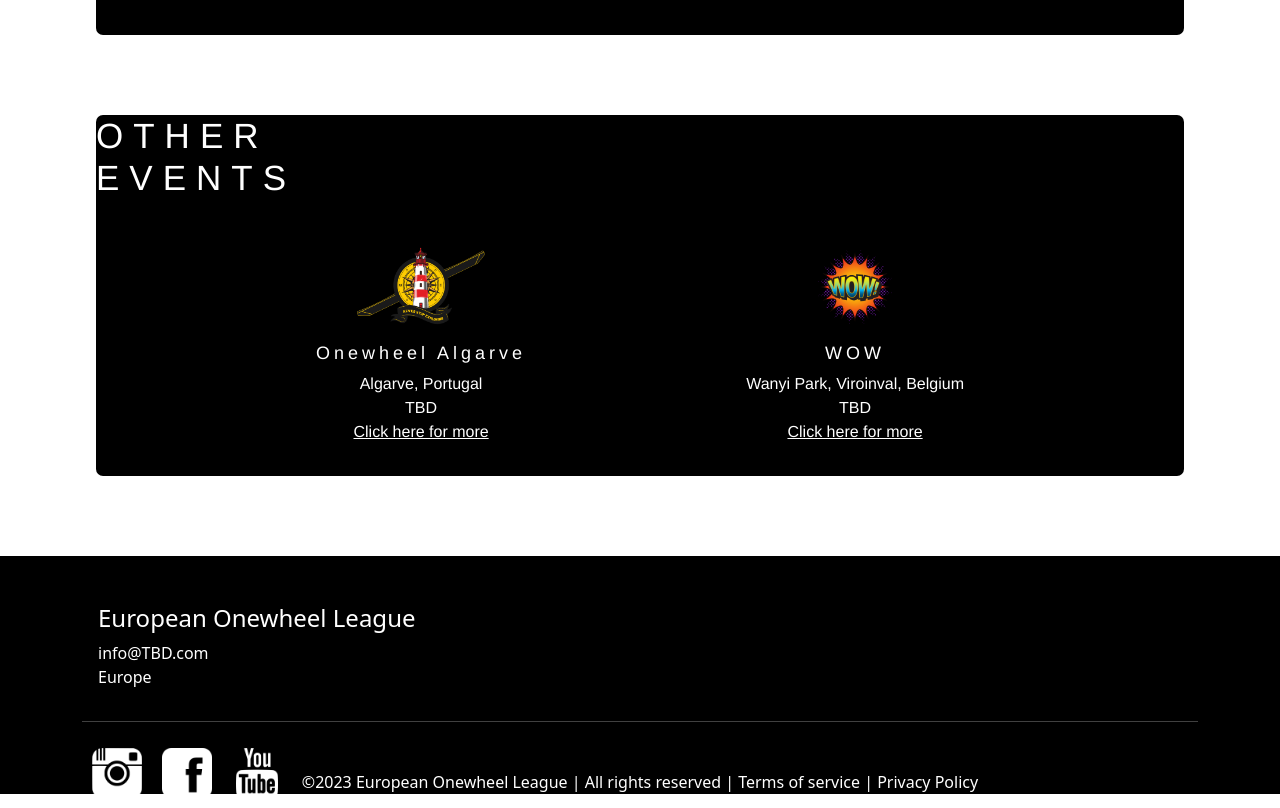
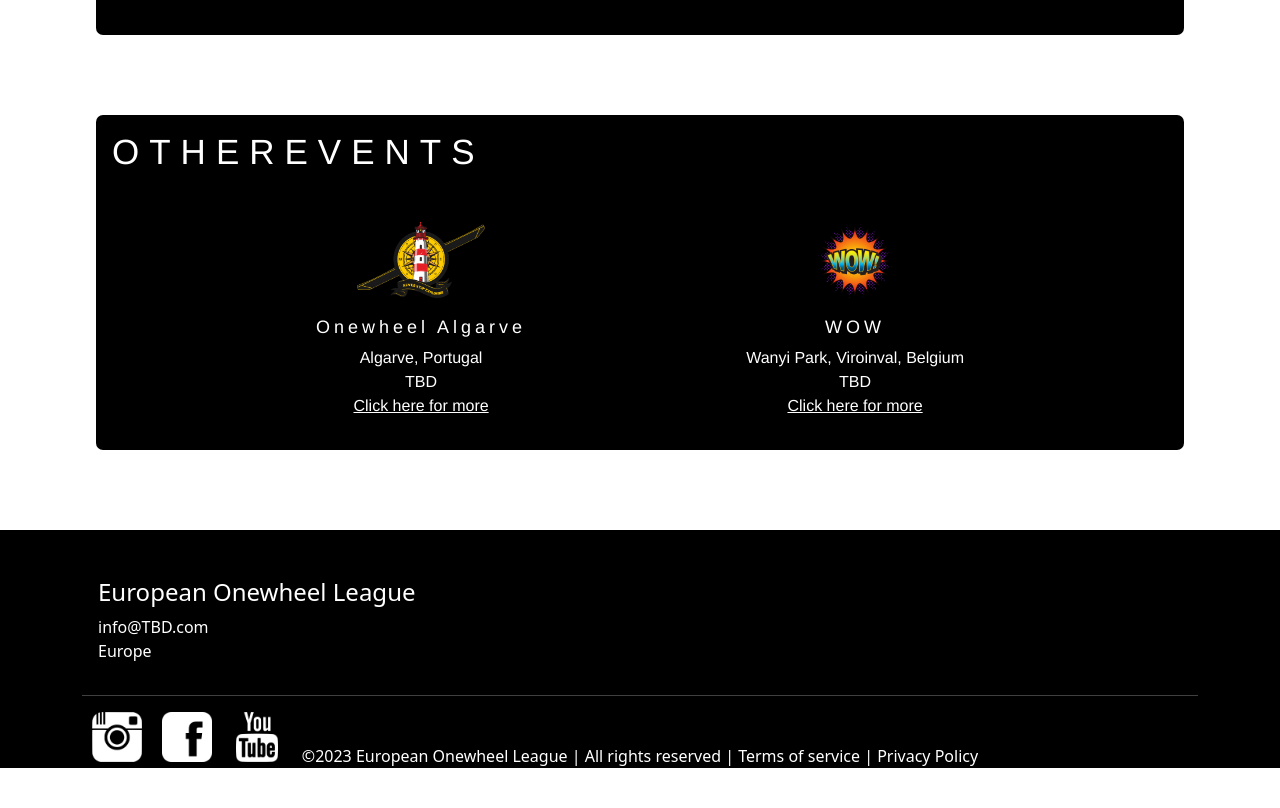
Before and after one commit to maxcramer/euow, a React (Create React App) app: page / in a window 1280 px wide. Shown: the part 1467-2275 px from the top of the page. After the commit the page ends 2235 px from the top, so only its background shows below. Built offline with nearby package versions, Linux system fonts and the light colour scheme.

Commit message:
fixing footer and oe in desktop, homepage finished for now

```diff
--- a/src/components/Footer/footer.css
+++ b/src/components/Footer/footer.css
@@ -38,7 +38,7 @@
 .icon {
   height: 50px;
   width: auto;
-  margin: 10px;
+  margin: 0 10px;
 }
 
 @media only screen and (max-width: 1020px) {
--- a/src/components/OE_DatesBar/OE_DatesBar.css
+++ b/src/components/OE_DatesBar/OE_DatesBar.css
@@ -0,0 +1,112 @@
+.oe_bg {
+  width: 85%;
+  background-color: black;
+  margin: 5rem auto;
+  border-radius: 7px;
+  min-height: 30rem;
+  padding-bottom: 3rem;
+}
+
+.oe_dates_container {
+  display: flex;
+  flex-direction: column;
+  justify-content: space-evenly;
+}
+
+.oe_title {
+  padding: 2rem 0 0 0;
+  font-size: 35px;
+  letter-spacing: 10px;
+  color: white;
+  text-align: center;
+  font-family: "Franklin Gothic Medium", "Arial Narrow", Arial, sans-serif;
+}
+
+.oe_title_container {
+  display: flex;
+  flex-direction: column;
+}
+
+.under {
+  padding-top: 0;
+}
+
+.oe_dates_item {
+  margin: 3rem 0 0 0;
+  color: white;
+  font-family: "Franklin Gothic Medium", "Arial Narrow", Arial, sans-serif;
+  text-decoration: none;
+}
+
+.oe_date_img {
+  min-width: 3rem;
+  min-height: 3rem;
+  height: 7rem;
+}
+
+.fi_logo {
+  height: 14rem;
+}
+
+.oe_date_img_bg_white {
+  background: white;
+  border-radius: 20px;
+  padding: 7px;
+}
+
+.sor_logo {
+  height: 10rem;
+}
+
+.oe_date_item_title {
+  letter-spacing: 4px;
+  font-size: 27px;
+  margin-top: 1rem;
+}
+
+.oe_date_item_info {
+  font-size: 16px;
+}
+
+.oe_date_item_info p {
+  margin-bottom: 0;
+}
+
+/* for ipad and desktop  */
+@media (min-width: 1200px) {
+  .oe_dates_container {
+    flex-direction: row;
+  }
+
+  .oe_bg {
+    /* min-height: 10rem;
+    height: ; */
+    padding-bottom: 2rem;
+    min-height: 0;
+  }
+
+  .oe_title_container {
+    flex-direction: row;
+    justify-content: space-between;
+    width: 30%;
+    padding: 1rem 0 0 1rem;
+  }
+
+  .oe_title {
+    text-align: left;
+    padding: 0;
+    margin-bottom: 0;
+  }
+
+  .oe_dates_item {
+    margin-bottom: 0;
+  }
+
+  .oe_date_img {
+    height: 5rem;
+  }
+
+  .oe_date_item_title {
+    font-size: 18px;
+  }
+}
--- a/src/components/OE_DatesBar/OE_DatesBar.js
+++ b/src/components/OE_DatesBar/OE_DatesBar.js
@@ -7,28 +7,31 @@
 
 const OE_DatesBar = () => {
   return (
-    <div className="qe_bg">
-      <h3 className="qe_title">OTHER</h3>
-      <h3 className="qe_title under">EVENTS</h3>
-      <div className="qe_dates_container">
-        <a href="/oa" className="qe_dates_item">
-          <img className="qe_date_img" src={Owal} alt="" />
-          <h4 className="qe_date_item_title">Onewheel Algarve</h4>
-          <div className="qe_date_item_info">
+    <div className="oe_bg">
+      <div className="oe_title_container">
+        <h3 className="oe_title">OTHER</h3>
+        <h3 className="oe_title under">EVENTS</h3>
+      </div>
+
+      <div className="oe_dates_container">
+        <a href="/oa" className="oe_dates_item">
+          <img className="oe_date_img" src={Owal} alt="" />
+          <h4 className="oe_date_item_title">Onewheel Algarve</h4>
+          <div className="oe_date_item_info">
             <p>Algarve, Portugal</p>
-            <p className="qe_date_item_date">TBD</p>
-            <a href="/oa" className="qe_date_item_link">
+            <p className="oe_date_item_date">TBD</p>
+            <a href="/oa" className="oe_date_item_link">
               Click here for more
             </a>
           </div>
         </a>
-        <a href="/wow" className="qe_dates_item">
-          <img className="qe_date_img " src={WowLogo} alt="" />
-          <h4 className="qe_date_item_title">WOW</h4>
-          <div className="qe_date_item_info">
+        <a href="/wow" className="oe_dates_item">
+          <img className="oe_date_img " src={WowLogo} alt="" />
+          <h4 className="oe_date_item_title">WOW</h4>
+          <div className="oe_date_item_info">
             <p>Wanyi Park, Viroinval, Belgium</p>
-            <p className="qe_date_item_date">TBD</p>
-            <a href="/wow" className="qe_date_item_link">
+            <p className="oe_date_item_date">TBD</p>
+            <a href="/wow" className="oe_date_item_link">
               Click here for more
             </a>
           </div>
```
